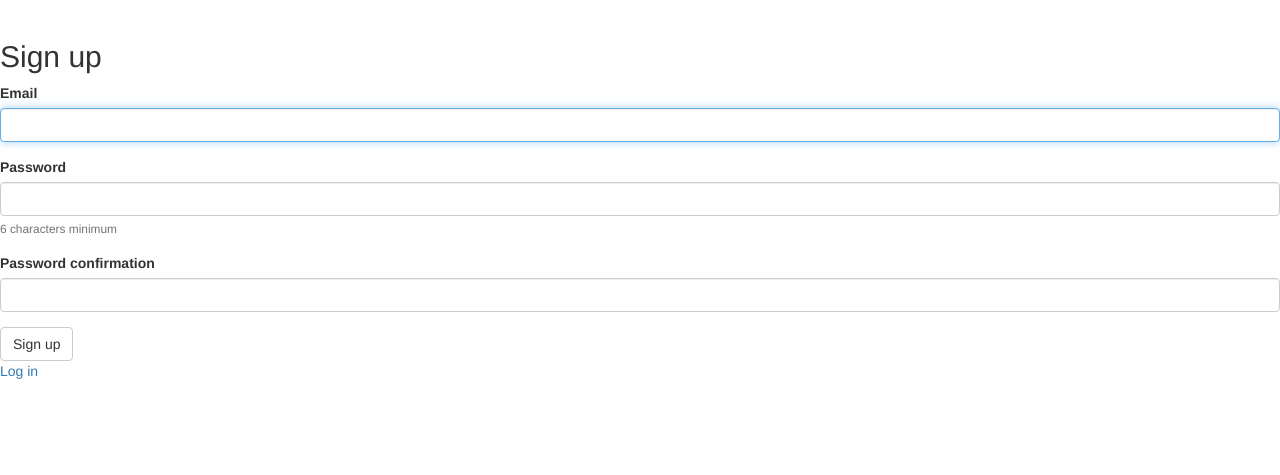
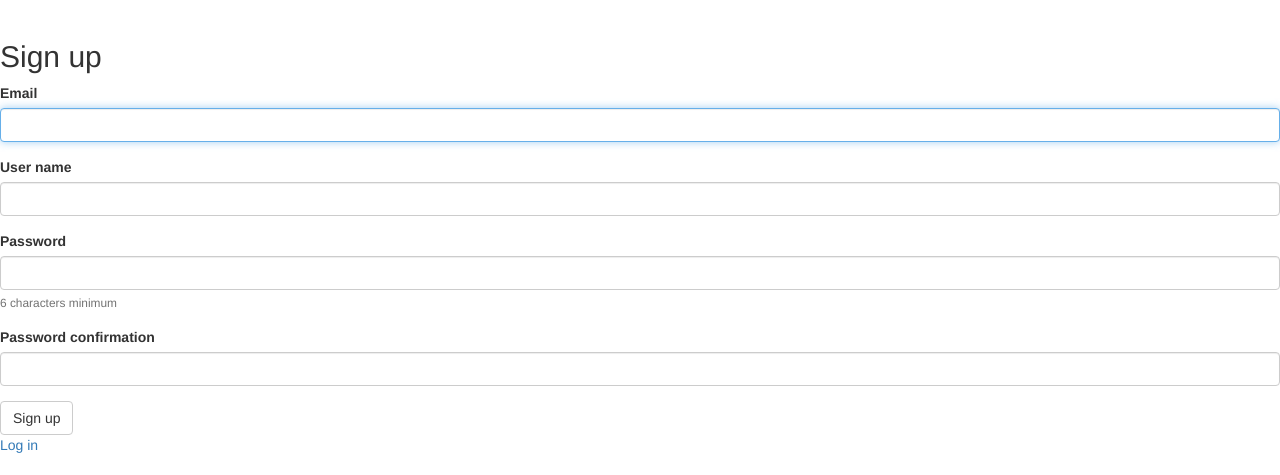
Before and after one commit to plin0168/project-2, a Rails app: page /users/sign_up in a window 1280 px wide. Shown: the part 52-527 px from the top of the page. Run offline with Rails 7, Linux system fonts and the light colour scheme; style sheets or scripts are compiled from the project's sources; parts of the project's set-up code (start-up, migrations or seed data) failed here and were passed over; some libraries are stand-ins or nearby versions.

Commit message:
adding username requirement under registration

```diff
--- a/app/views/devise/registrations/edit.html.erb
+++ b/app/views/devise/registrations/edit.html.erb
@@ -5,6 +5,7 @@
 
   <div class="form-inputs">
     <%= f.input :email, required: true, autofocus: true %>
+    <%= f.input :user_name, required: true %>
 
     <% if devise_mapping.confirmable? && resource.pending_reconfirmation? %>
       <p>Currently waiting confirmation for: <%= resource.unconfirmed_email %></p>
--- a/app/views/devise/registrations/new.html.erb
+++ b/app/views/devise/registrations/new.html.erb
@@ -5,6 +5,7 @@
 
   <div class="form-inputs">
     <%= f.input :email, required: true, autofocus: true %>
+    <%= f.input :user_name, required: true %>
     <%= f.input :password, required: true, hint: ("#{@minimum_password_length} characters minimum" if @minimum_password_length) %>
     <%= f.input :password_confirmation, required: true %>
   </div>
```
